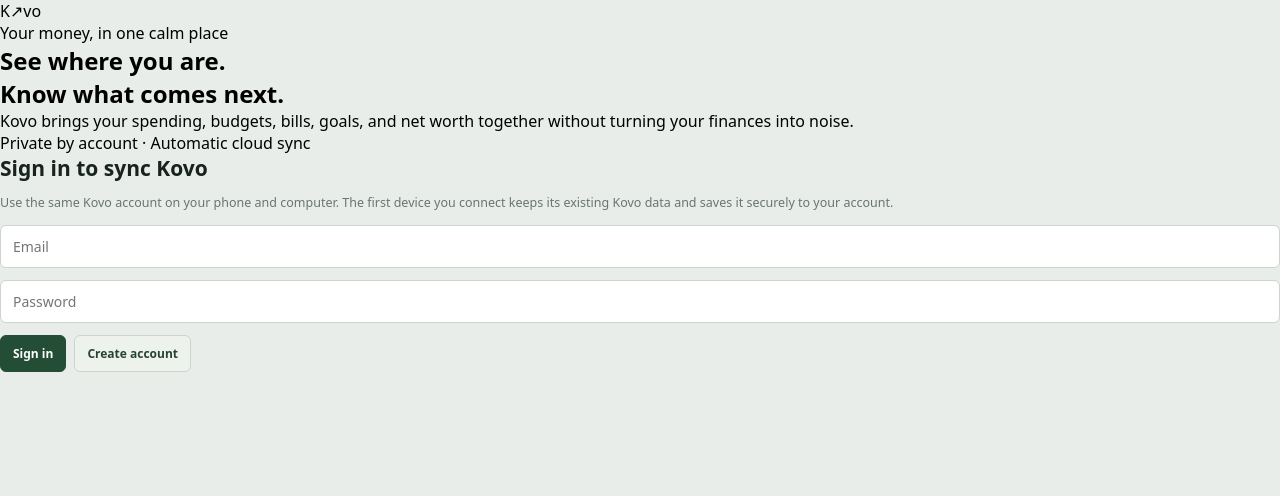
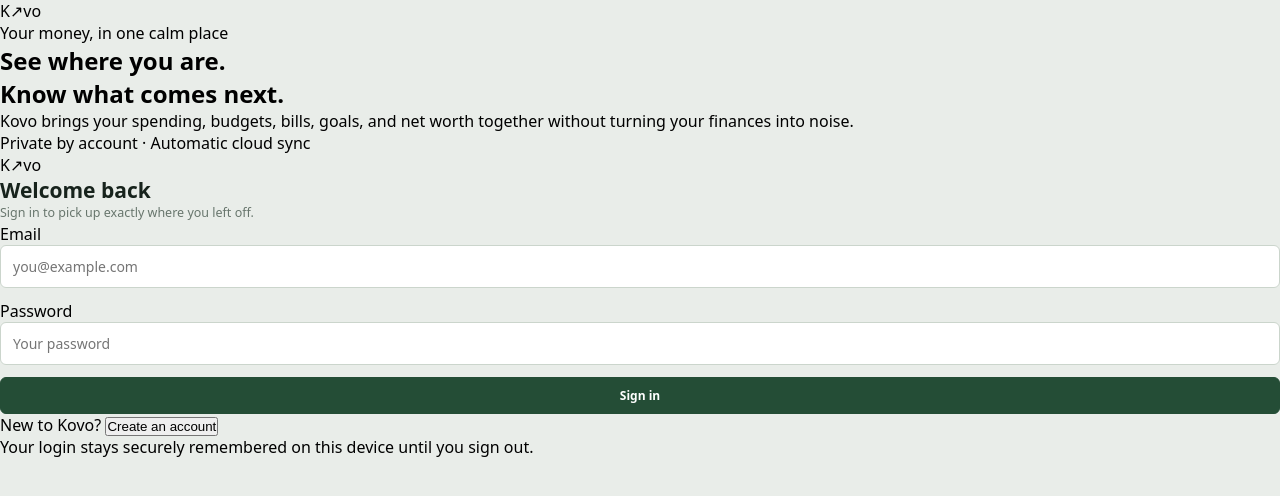
Before and after one commit to nelvoriyt-sudo/kovo, a React (Vite) app: page / in a window 1280 px wide. Shown: the top 496 px of the page. Built offline with nearby package versions, Linux system fonts and the light colour scheme.

Commit message:
feat: redesign Kovo sign in and account creation

```diff
--- a/src/components/CloudAccount.jsx
+++ b/src/components/CloudAccount.jsx
@@ -8,25 +8,31 @@
   const [busy, setBusy] = useState(false);
   const [message, setMessage] = useState("");
 
-  const submit = async () => {
-    if (!email.trim() || password.length < 6) return setMessage("Enter your email and a password with at least 6 characters.");
+  const submit = async (e) => {
+    e?.preventDefault();
+    if (!email.trim() || password.length < 6) return setMessage("Enter a valid email and a password with at least 6 characters.");
     setBusy(true); setMessage("");
     try {
       const result = mode === "signup" ? await signUp(email.trim(), password) : await signIn(email.trim(), password);
-      if (result?.access_token) { setMessage("Connected. Kovo is syncing this device."); onSignedIn?.(result); }
-      else setMessage("Account created. Check your email to confirm it, then sign in here.");
+      if (result?.access_token) onSignedIn?.(result);
+      else setMessage("Account created. Check your email to confirm it, then come back and sign in.");
     } catch (e) { setMessage(e.message); }
     finally { setBusy(false); }
   };
 
-  if (session?.user) return <div className="cloud-card"><strong>{session.user.email}</strong><span>{syncStatus || "Cloud sync active"}</span><button onClick={onSignOut}>Sign out</button></div>;
+  if (session?.user) return <div className="cloud-card"><div className="account-avatar">{session.user.email?.[0]?.toUpperCase() || "K"}</div><strong>{session.user.email}</strong><span>{syncStatus || "Automatic cloud sync active"}</span><button onClick={onSignOut}>Sign out</button></div>;
 
-  return <div className="cloud-login">
-    <div className="cloud-login-title">{mode === "signup" ? "Create your Kovo account" : "Sign in to sync Kovo"}</div>
-    <div className="cloud-login-copy">Use the same Kovo account on your phone and computer. The first device you connect keeps its existing Kovo data and saves it securely to your account.</div>
-    <input type="email" autoComplete="email" value={email} onChange={(e) => setEmail(e.target.value)} placeholder="Email" />
-    <input type="password" autoComplete={mode === "signup" ? "new-password" : "current-password"} value={password} onChange={(e) => setPassword(e.target.value)} placeholder="Password" onKeyDown={(e) => e.key === "Enter" && submit()} />
-    <div className="cloud-login-actions"><button className="cloud-primary" disabled={busy} onClick={submit}>{busy ? "Working…" : mode === "signup" ? "Create account" : "Sign in"}</button><button disabled={busy} onClick={() => { setMode(mode === "signup" ? "signin" : "signup"); setMessage(""); }}>{mode === "signup" ? "I have an account" : "Create account"}</button></div>
+  return <div className="auth-form-wrap">
+    <div className="auth-mobile-brand">K<span>↗</span>vo</div>
+    <div className="cloud-login-title">{mode === "signup" ? "Create your Kovo account" : "Welcome back"}</div>
+    <div className="cloud-login-copy">{mode === "signup" ? "Create one account for your financial life. Your Kovo data will follow you securely across your devices." : "Sign in to pick up exactly where you left off."}</div>
+    <form className="cloud-login" onSubmit={submit}>
+      <label>Email<input type="email" autoCapitalize="none" autoCorrect="off" autoComplete="email" value={email} onChange={(e) => setEmail(e.target.value)} placeholder="you@example.com" /></label>
+      <label>Password<input type="password" autoComplete={mode === "signup" ? "new-password" : "current-password"} value={password} onChange={(e) => setPassword(e.target.value)} placeholder={mode === "signup" ? "At least 6 characters" : "Your password"} /></label>
+      <button className="cloud-primary auth-submit" disabled={busy} type="submit">{busy ? "One moment…" : mode === "signup" ? "Create account" : "Sign in"}</button>
+    </form>
     {message && <div className="cloud-message" role="status">{message}</div>}
+    <div className="auth-switch">{mode === "signup" ? "Already have an account?" : "New to Kovo?"} <button disabled={busy} onClick={() => { setMode(mode === "signup" ? "signin" : "signup"); setMessage(""); }}>{mode === "signup" ? "Sign in" : "Create an account"}</button></div>
+    <div className="auth-fineprint">Your login stays securely remembered on this device until you sign out.</div>
   </div>;
 }
```
